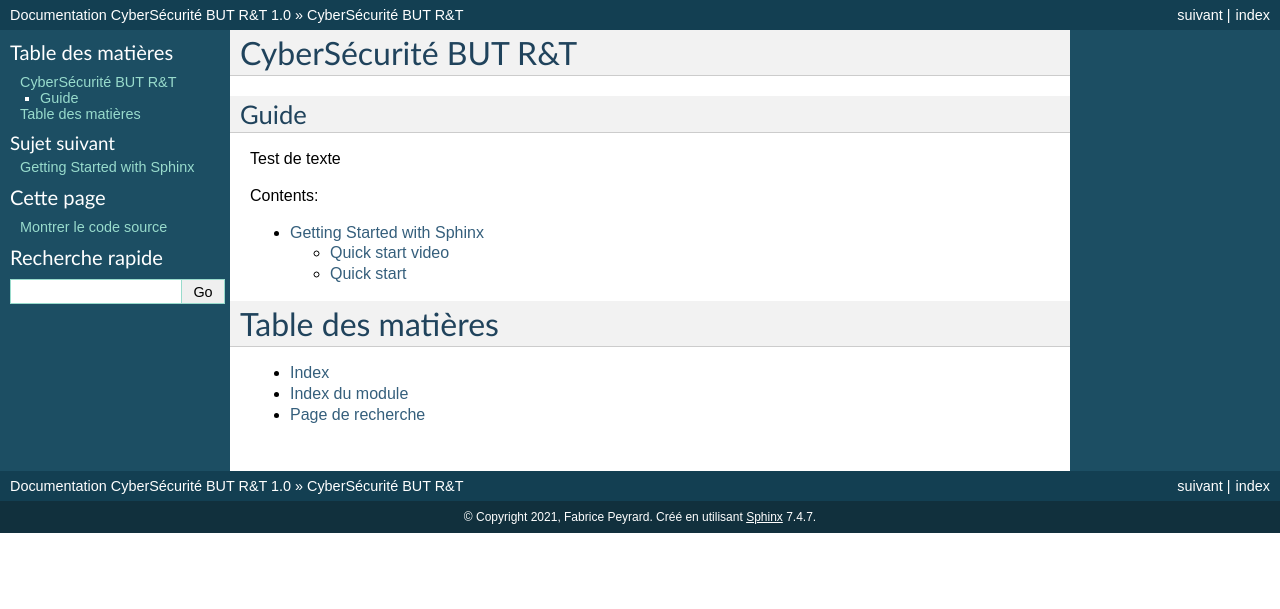
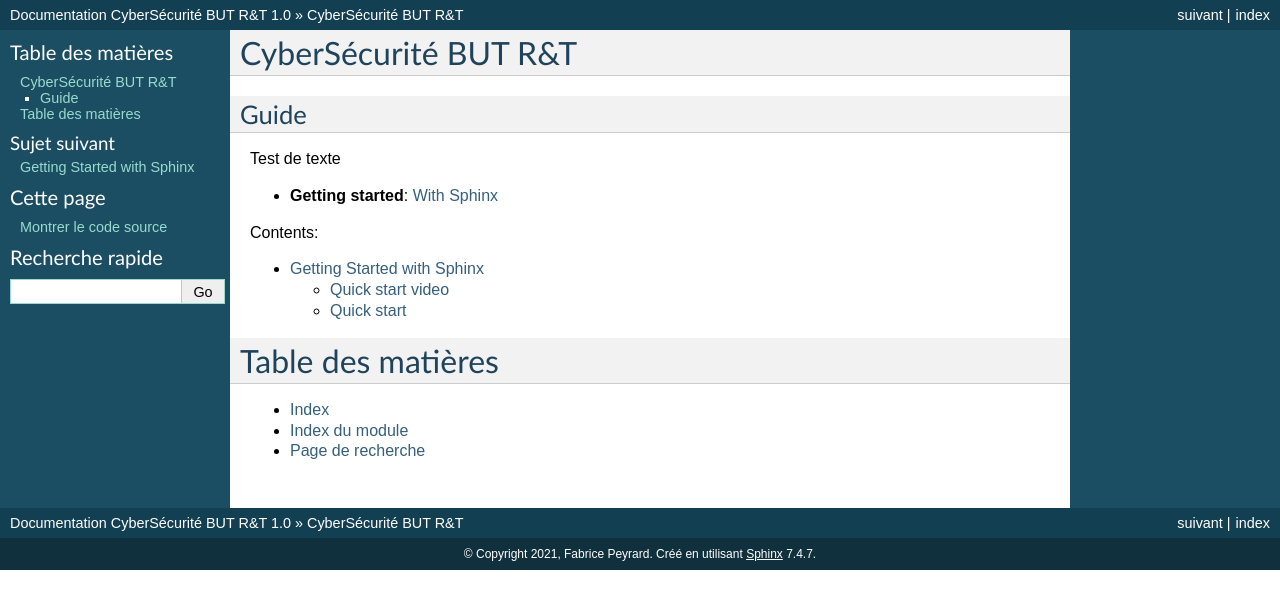
Before and after one commit to FPeyrard/CyberSecurite_BUT_RT, a Sphinx documentation site: the page built from docs/source/index.rst, in a window 1280 px wide. Shown: the top 609 px of the page. Built offline with Sphinx 7.4.7, drawn with Linux system fonts in a browser that asks for light colours.

Commit message:
Update index.rst

```diff
--- a/docs/source/index.rst
+++ b/docs/source/index.rst
@@ -12,6 +12,8 @@ Guide
 
 Test de texte
 
+* **Getting started**:
+  :doc:`With Sphinx </intro/parcourscyber>`
 
 .. toctree::
    :maxdepth: 2
```
